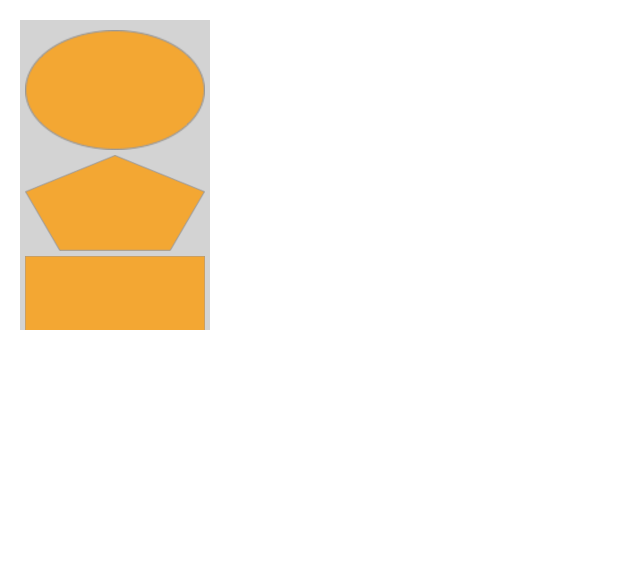
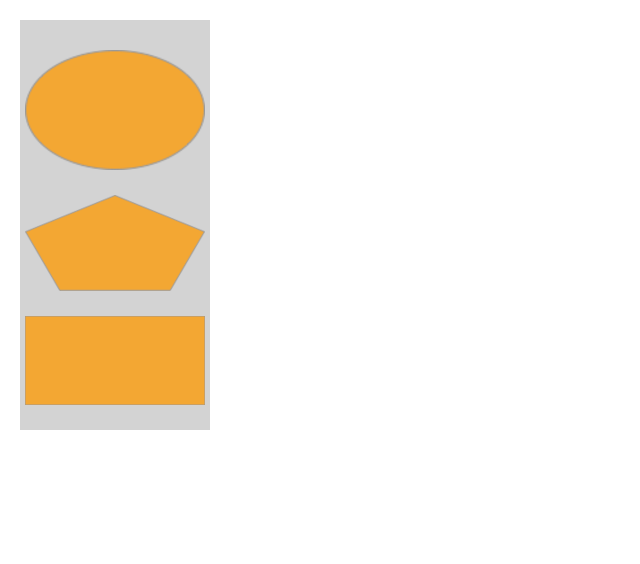
Before and after one commit to edanofek/Great-Questions-And-Answers, a plain HTML site: page 6.Shape selector/index.html in a window 1280 px wide. Shown: the whole page, without its empty margins (0-640 px from the left). Drawn offline with Linux system fonts and the light colour scheme.

Commit message:
Update style for shape selector contianer

```diff
--- a/6.Shape selector/src/css/style.css
+++ b/6.Shape selector/src/css/style.css
@@ -11,14 +11,14 @@ li{
     display: block;
     width: 100%;
 
-    margin: 5px 0;
+    margin: 25px 0;
     text-align: center;
 }
 
 .shapeContainer{
     margin: 20px;
     background-color: lightgray;
-    height: 300px;
+    height: 400px;
     float: left;
     padding: 5px;
     overflow-y: scroll;
```
